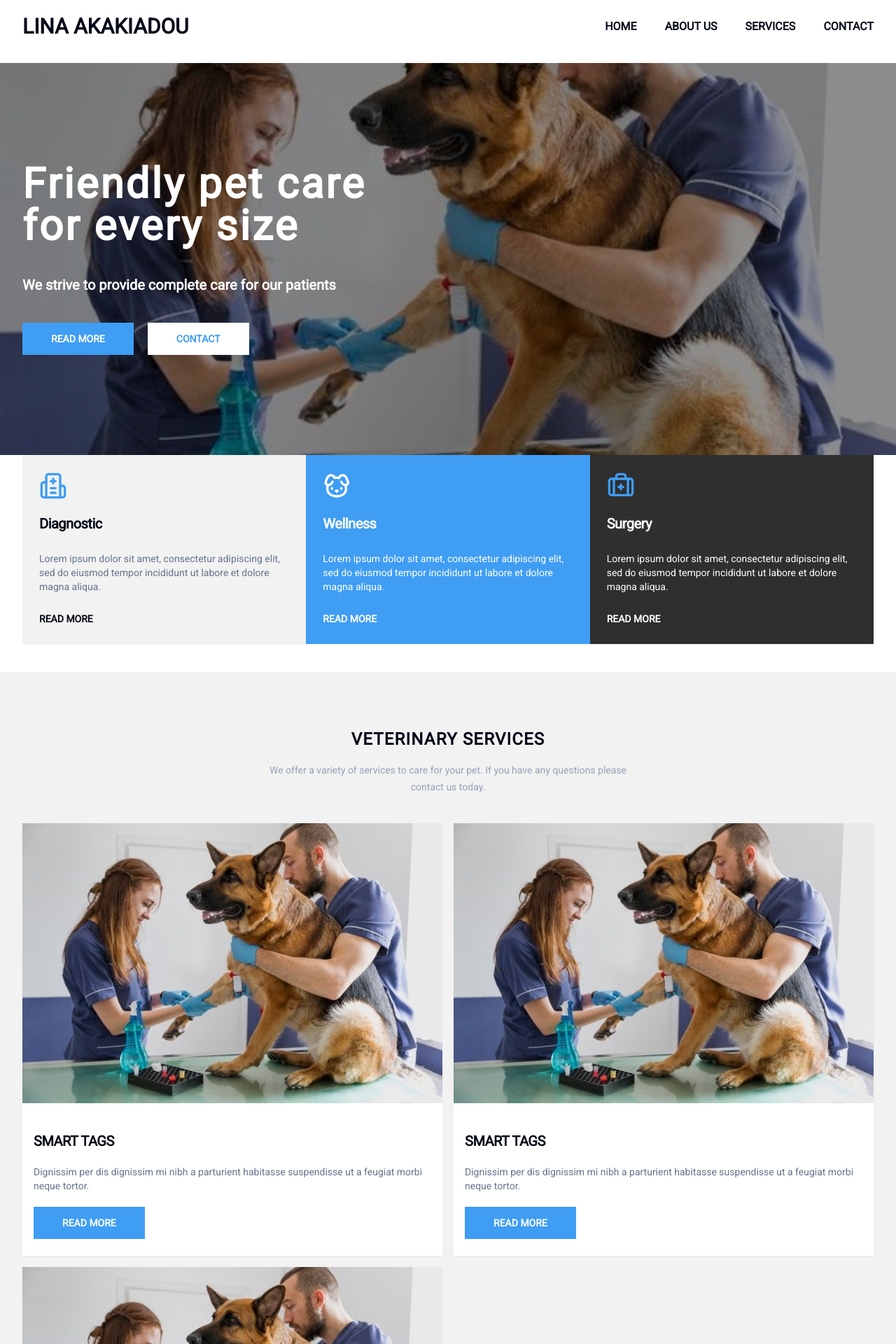
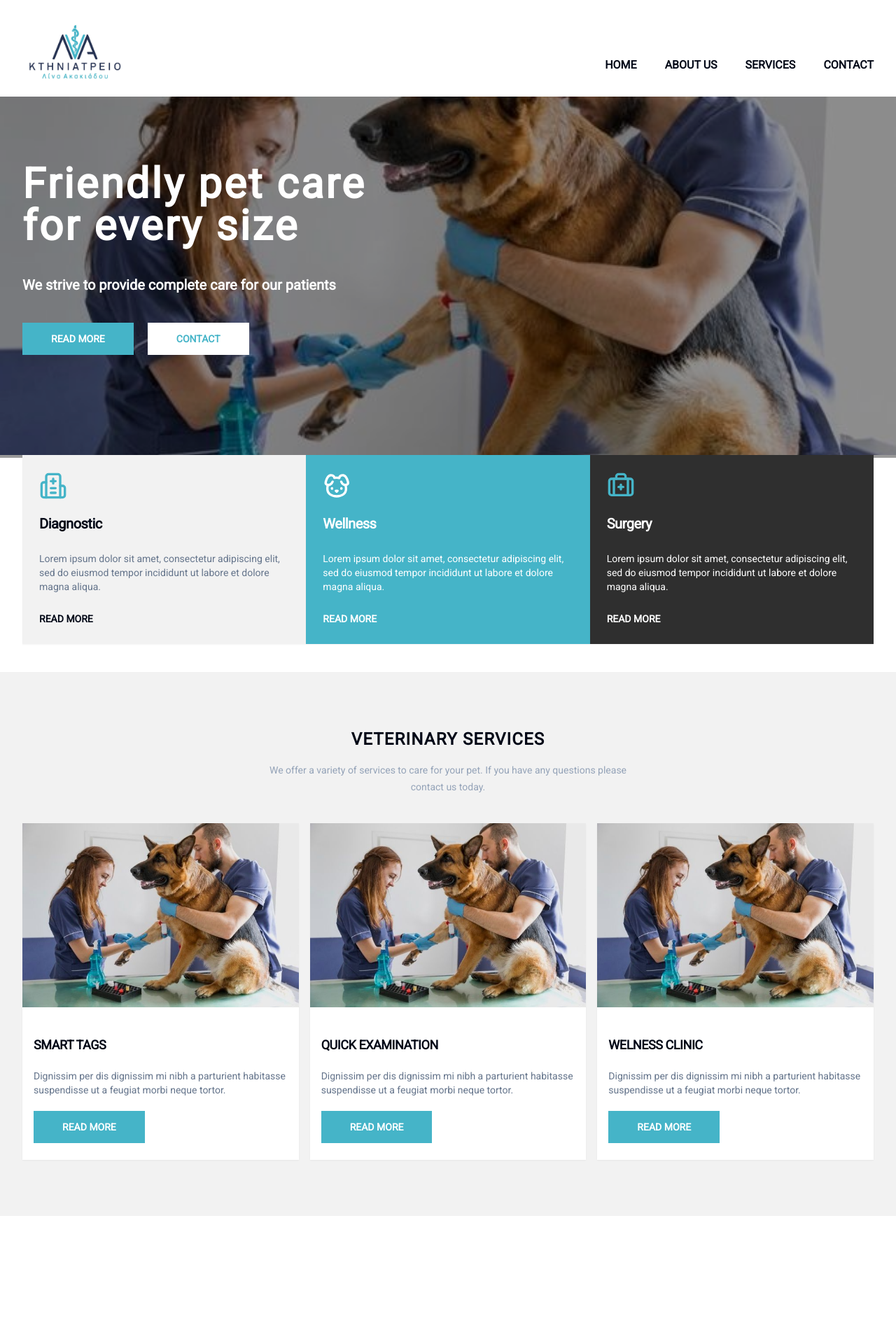
Before and after one commit to LazarosZiskos/vet-practice, a Next.js app: page / in a window 1280 px wide. Shown: the top 1920 px of the page at 70% size. After the commit the page ends 1737 px from the top, so only its background shows below. Built offline with nearby package versions, Linux system fonts and the light colour scheme.

Commit message:
working on services section

```diff
--- a/components/Hero.jsx
+++ b/components/Hero.jsx
@@ -8,13 +8,13 @@ import Services from "./Services";
 const Hero = () => {
   return (
     <section>
-      <div className="">
+      <div className="top-[20px]">
         <img
-          className="w-full h-[70vh] object-cover"
+          className="w-full h-[70vh] object-cover pt-12"
           src="dog1.jpg"
           alt="dog-1"
         />
-        <div className="bg-black/40 absolute top-[90px] w-full h-[70vh]" />
+        <div className="bg-black/40 absolute top-[138px] w-full h-[64.5vh]" />
         <div className="absolute justify-center items-center flex flex-col top-[90px] w-full h-[70vh]">
           <div className="container">
             <h1
--- a/components/Navbar.jsx
+++ b/components/Navbar.jsx
@@ -15,8 +15,14 @@ const Navbar = () => {
   return (
     <header className="h-[30px] mt-5 mb-10">
       <div className="container flex items-center justify-between">
-        <div className="text-xl font-bold md:text-3xl">
-          <a href="/">LINA AKAKIADOU</a>
+        <div className="text-xl font-bold md:text-3xl mb-10">
+          <a href="/">
+            <img
+              src="main_logo.jpg"
+              alt="logo"
+              className="w-[150px] h-full"
+            ></img>
+          </a>
         </div>
         <div className="md:flex space-x-10 hidden">
           {navLinks.map((link, index) => (
--- a/components/Services.jsx
+++ b/components/Services.jsx
@@ -11,7 +11,8 @@ import MyButton from "./MyButton";
 
 const Services = () => {
   return (
-    <div className="container bg-gray2">
+    <div className="bg-gray2 pb-20">
+      <div className="container">
         <div className="pt-20 items-center justify-center flex flex-col">
           <h1 className="font-bold text-2xl pb-4 tracking-wider">
             VETERINARY SERVICES
@@ -22,10 +23,10 @@ const Services = () => {
           </p>
         </div>
 
-      <div className="grid grid-cols-2 gap-4 mt-10">
+        <div className="grid grid-cols-1 sm:grid-cols-2 gap-4 mt-10 md:grid-cols-3">
           <Card>
-          <img src="dog1.jpg" alt="dog1" />
-          <CardTitle className="pt-10 pb-5 pl-4 pr-4 text-xl">
+            <img src="dog1.jpg" alt="dog1" className="w-full" />
+            <CardTitle className="pt-10 pb-5 pl-4 pr-4 text-lg hover:text-blue1">
               SMART TAGS
             </CardTitle>
             <CardDescription className="pb-5 pl-4 pr-4">
@@ -41,9 +42,9 @@ const Services = () => {
             </CardFooter>
           </Card>
           <Card>
-          <img src="dog1.jpg" alt="dog1" />
-          <CardTitle className="pt-10 pb-5 pl-4 pr-4 text-xl">
-            SMART TAGS
+            <img src="dog1.jpg" alt="dog1" className="w-full" />
+            <CardTitle className="pt-10 pb-5 pl-4 pr-4 text-lg hover:text-blue1">
+              QUICK EXAMINATION
             </CardTitle>
             <CardDescription className="pb-5 pl-4 pr-4">
               Dignissim per dis dignissim mi nibh a parturient habitasse
@@ -58,9 +59,9 @@ const Services = () => {
             </CardFooter>
           </Card>
           <Card>
-          <img src="dog1.jpg" alt="dog1" />
-          <CardTitle className="pt-10 pb-5 pl-4 pr-4 text-xl">
-            SMART TAGS
+            <img src="dog1.jpg" alt="dog1" className="w-full" />
+            <CardTitle className="pt-10 pb-5 pl-4 pr-4 text-lg hover:text-blue1">
+              WELNESS CLINIC
             </CardTitle>
             <CardDescription className="pb-5 pl-4 pr-4">
               Dignissim per dis dignissim mi nibh a parturient habitasse
@@ -76,6 +77,7 @@ const Services = () => {
           </Card>
         </div>
       </div>
+    </div>
   );
 };
 
--- a/tailwind.config.js
+++ b/tailwind.config.js
@@ -27,7 +27,7 @@ module.exports = {
         ring: "hsl(var(--ring))",
         background: "hsl(var(--background))",
         foreground: "hsl(var(--foreground))",
-        blue1: "#3F9DF4",
+        blue1: "#45B4C8",
         gray1: "#2F2F2F",
         gray2: "#F2F2F2",
         primary: {
```
Also changed, not shown: public/main_logo.jpg (added). Lines whose indentation alone changed are shown as unchanged.
